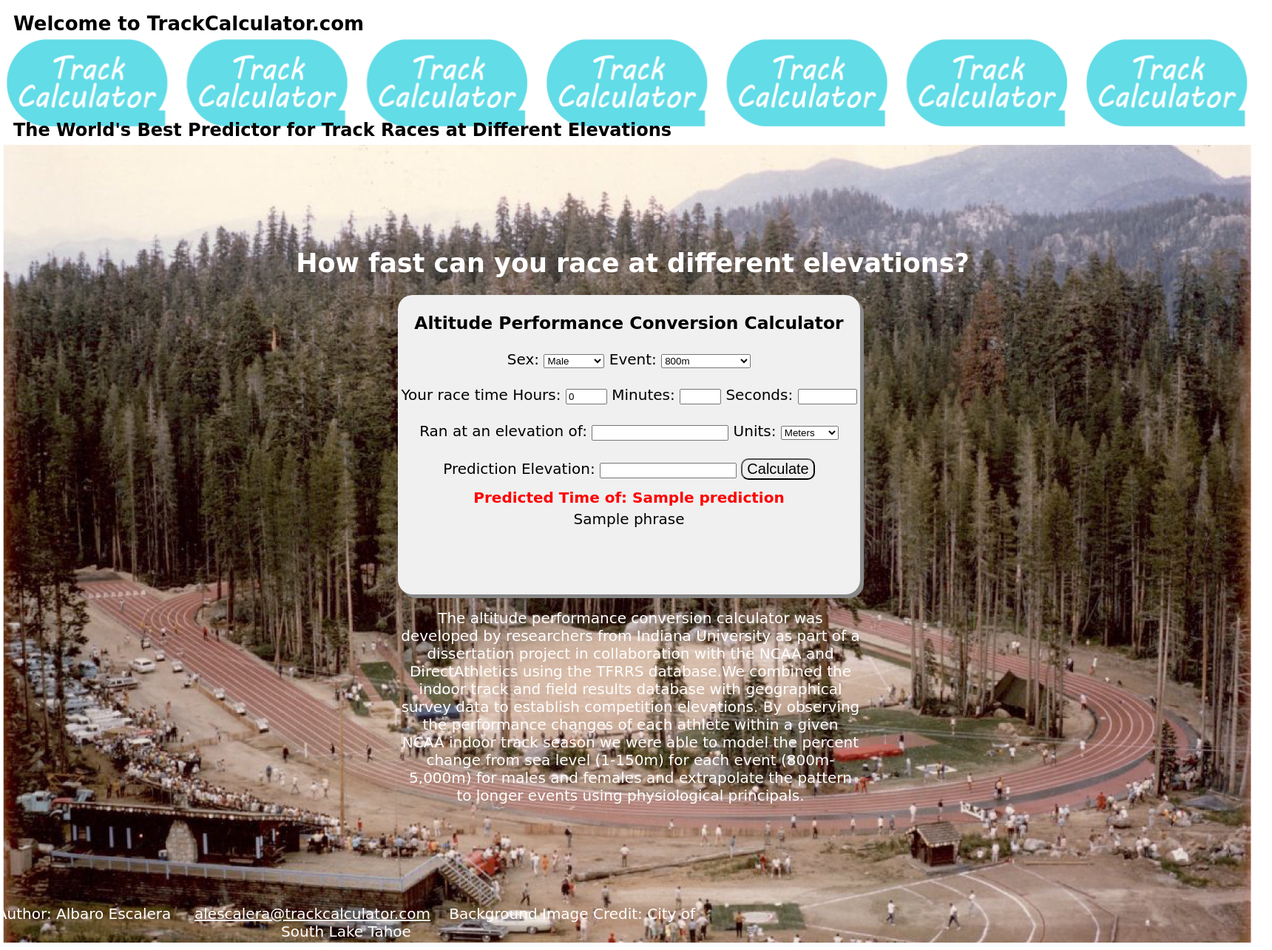
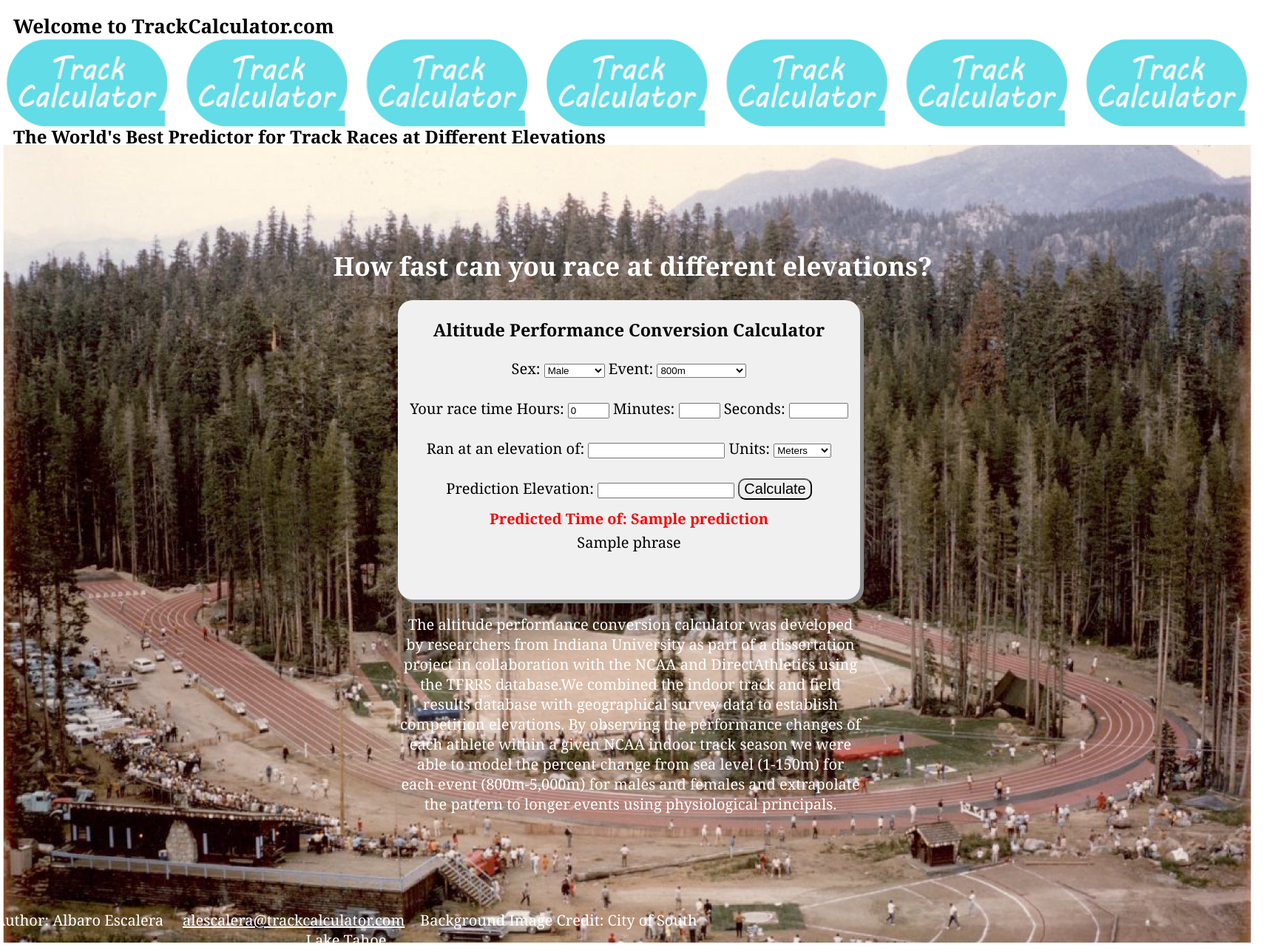
Before and after one commit to alescalera/TrackCalculator, a Flask app: template templates/index.html in a window 1720 px wide. Shown: the whole page at 74% size. Run offline with Flask 2, Linux system fonts and the light colour scheme; the template is opened without the code that fills it: most values are stand-ins (such as "Sample title", 1, 10 or a date in 2020).

Commit message:
Update tracksite.css

```diff
--- a/static/css/tracksite.css
+++ b/static/css/tracksite.css
@@ -1,5 +1,5 @@
 body{
-	font-family: cursive;
+	font-family: Georgia, serif;
 
 }
 
```
